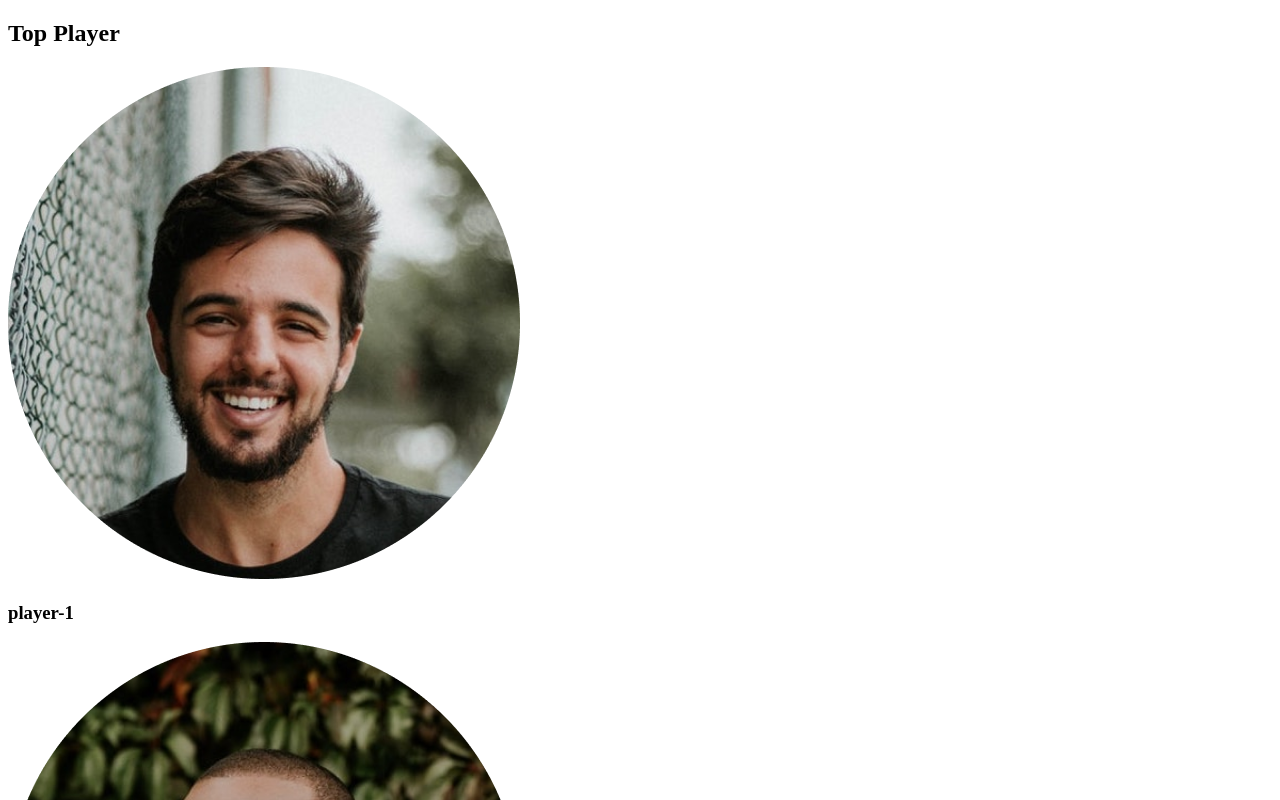
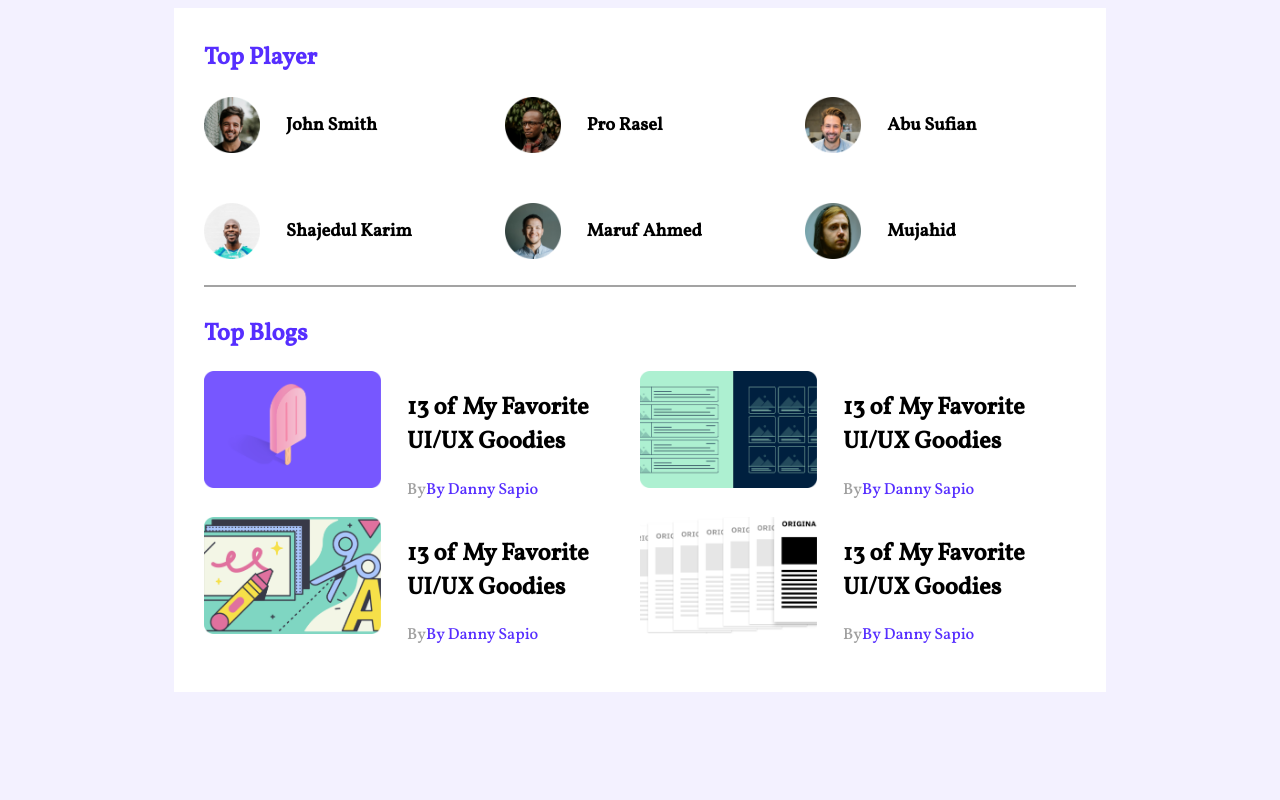
Before and after one commit to HmSani6699/leder-bouard, a plain HTML site: page index.html in a window 1280 px wide. Shown: the top 800 px of the page. Drawn offline with Linux system fonts and the light colour scheme.

Commit message:
all vhorosa

```diff
--- a/index.html
+++ b/index.html
@@ -5,7 +5,7 @@
     <meta charset="UTF-8">
     <meta http-equiv="X-UA-Compatible" content="IE=edge">
     <meta name="viewport" content="width=device-width, initial-scale=1.0">
-    <title>leder bouard</title>
+    <title>Document</title>
     <!-- stylesheed -->
     <link rel="stylesheet" href="styles/main.css">
 </head>
@@ -21,45 +21,99 @@
         <section class="containar">
             <!-- top-players-part -->
             <div class="top-players">
-                <h1 class="players-titale">Top Player </h1>
+                <h1 class="section-titale">Top Player </h1>
                 <div class="players">
                     <div class="player">
                         <img src="images/players/player-1.png" alt="">
                         <h3 class="player-name">
-                            player-1
+                            John Smith
                         </h3>
                     </div>
                     <div class="player">
                         <img src="images/players/player-2.png" alt="">
                         <h3 class="player-name">
-                            player-1
+                            Pro Rasel
                         </h3>
                     </div>
                     <div class="player">
                         <img src="images/players/player-3.png" alt="">
                         <h3 class="player-name">
-                            player-1
+                            Abu Sufian
                         </h3>
                     </div>
                     <div class="player">
                         <img src="images/players/player-4.png" alt="">
                         <h3 class="player-name">
-                            player-1
+                            Shajedul Karim
                         </h3>
                     </div>
                     <div class="player">
                         <img src="images/players/player-5.png" alt="">
                         <h3 class="player-name">
-                            player-1
+                            Maruf Ahmed
                         </h3>
                     </div>
                     <div class="player">
                         <img src="images/players/player-6.png" alt="">
                         <h3 class="player-name">
-                            player-1
+                            Mujahid
                         </h3>
                     </div>
 
+                </div>
+            </div>
+            <hr>
+            <div class="top-blogs">
+                <h1 class="section-titale">Top Blogs </h1>
+                <div class="blogs">
+                    <div class="blog">
+                        <div class="blog-thumbnail">
+                            <img src="images/blogs/blog-1.png" alt="">
+                        </div>
+                        <div class="blog-info">
+                            <h2 class="blog-title">
+                                13 of My Favorite
+                                UI/UX Goodies
+                            </h2>
+                            <p class="author">By<a href="">By Danny Sapio</a></p>
+                        </div>
+                    </div>
+                    <div class="blog">
+                        <div class="blog-thumbnail">
+                            <img src="images/blogs/blog-2.png" alt="">
+                        </div>
+                        <div class="blog-info">
+                            <h2 class="blog-title">
+                                13 of My Favorite
+                                UI/UX Goodies
+                            </h2>
+                            <p class="author">By<a href="">By Danny Sapio</a></p>
+                        </div>
+                    </div>
+                    <div class="blog">
+                        <div class="blog-thumbnail">
+                            <img src="images/blogs/blog-3.png" alt="">
+                        </div>
+                        <div class="blog-info">
+                            <h2 class="blog-title">
+                                13 of My Favorite
+                                UI/UX Goodies
+                            </h2>
+                            <p class="author">By<a href="">By Danny Sapio</a></p>
+                        </div>
+                    </div>
+                    <div class="blog">
+                        <div class="blog-thumbnail">
+                            <img src="images/blogs/blog-4.png" alt="">
+                        </div>
+                        <div class="blog-info">
+                            <h2 class="blog-title">
+                                13 of My Favorite
+                                UI/UX Goodies
+                            </h2>
+                            <p class="author">By<a href="">By Danny Sapio</a></p>
+                        </div>
+                    </div>
                 </div>
             </div>
         </section>
--- a/styles/main.css
+++ b/styles/main.css
@@ -0,0 +1,95 @@
+/*-------------
+ @stylesheet@
+ ----------- */
+/* google--font */
+@import url('https://fonts.googleapis.com/css2?family=Lora:wght@500&family=PT+Serif:wght@400;700&family=Playfair+Display&family=Poppins:wght@400;500&family=Vollkorn:wght@500&display=swap');
+
+body {
+    font-family: 'Lora', serif;
+    font-family: 'Playfair Display', serif;
+    font-family: 'Poppins', sans-serif;
+    font-family: 'PT Serif', serif;
+    font-family: 'Vollkorn', serif;
+    /* background: #E5E5E5; */
+    background: #F3F1FF;
+}
+
+/* section---color */
+main {
+    display: flex;
+    justify-content: center;
+}
+
+.containar {
+    background: #FFFFFF;
+    width: 872px;
+    padding: 30px;
+
+}
+
+/* top-part */
+.section-titale {
+    color: #562EFF;
+    font-size: 24px;
+    margin-top: 3px;
+
+}
+
+.players {
+    display: grid;
+    grid-template-columns: repeat(3, 1fr);
+    grid-gap: 30px;
+}
+
+.player {
+    display: flex;
+    align-items: center;
+    margin-bottom: 15px;
+}
+
+.players .player img {
+    width: 56px;
+    height: 56px;
+}
+
+.player-name {
+    margin-left: 26px;
+    font-size: 18px;
+}
+
+hr {
+    border: 1px solid #a3a3a3;
+    margin-bottom: 30px;
+}
+
+/* ---------------
+top-blogs-stylesheet
+------------- */
+.blogs {
+    display: grid;
+    grid-template-columns: repeat(2, 1fr);
+}
+
+.blogs .blog img {
+    width: 177px;
+    height: 117px;
+}
+
+.blog {
+    display: flex;
+}
+
+.blog-info {
+    margin-left: 26px;
+}
+
+.author {
+    color: #9F9F9F;
+    font-size: 16px;
+}
+
+.blogs .author a {
+    text-decoration: none;
+    color: #562EFF;
+    font-size: 16px;
+}
```
